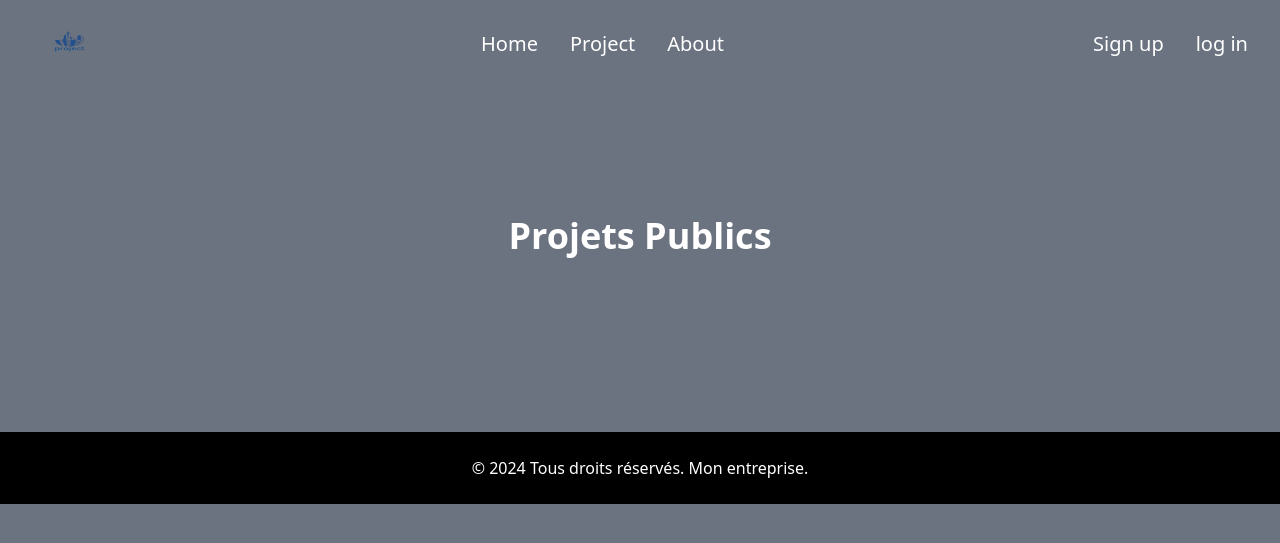
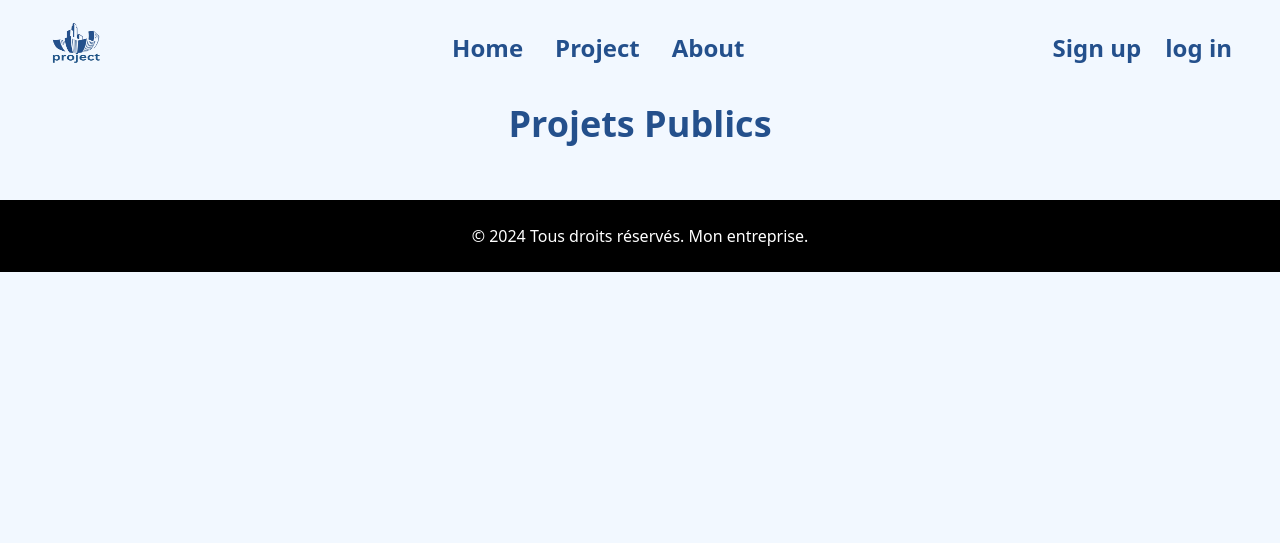
Before and after one commit to Youcode-Classe-E-2024-2025/Asmae_ELHamzaoui-project, a PHP site: page /views/publicProjects.php in a window 1280 px wide. Shown: the top 543 px of the page. Run offline with PHP 8.4, Linux system fonts and the light colour scheme; data that the repository does not hold is empty; some libraries are stand-ins or nearby versions.

Commit message:
modification dy style pour la page des projets public

```diff
--- a/views/publicProjects.php
+++ b/views/publicProjects.php
@@ -11,37 +11,49 @@ $projets = $projetController->afficherProjetsPublic();
     <title>Home</title>
     <link href="https://cdnjs.cloudflare.com/ajax/libs/font-awesome/6.0.0-beta3/css/all.min.css" rel="stylesheet">
     <script src="https://cdn.tailwindcss.com"></script>
+    <style>
+          body {
+            background-color:#f2f8ff;
+        }
+        i{
+            font-size:20px;
+        }
+        /* Déplacer le logo de 3px vers la gauche */
+        .logo {
+            transform: translateX(-20px); /* Déplace le logo de 3px vers la gauche */
+        }
+    </style>
 </head>
-<body class="font-sans bg-gray-500">
+<body>
 
     <!-- Header -->
-    <header class="mx-8">
+    <header class="mx-4">
         <div class="container flex justify-between items-center">
             <!-- Logo avec taille augmentée -->
-            <img src="images/logo.png" alt="Logo" class="h-12 w-20 logo my-5"> <!-- Ajout de la classe "logo" pour appliquer la transformation -->
+            <img src="../images/logo.png" alt="Logo" class="h-24 w-32"> <!-- Ajout de la classe "logo" pour appliquer la transformation -->
             <!-- Menu & Icons avec un espacement égal entre les éléments -->
             <div  class="flex space-x-8 items-center">
-                <a href="../index.php" class="text-white text-xl hover:text-gray-400">Home</a>
-                <a href="publicProjects.php" class="text-white text-xl hover:text-gray-400">Project</a>
-                <a href="#" class="text-white text-xl hover:text-gray-400">About</a>
+                <a href="../index.php" class="text-2xl font-bold hover:text-gray-400" style="color:#24508c">Home</a>
+                <a href="publicProjects.php" class="text-2xl font-bold hover:text-gray-400" style="color:#24508c">Project</a>
+                <a href="#" class="text-2xl font-bold hover:text-gray-400" style="color:#24508c">About</a>
             </div>
-            <div class="flex space-x-8 items-center"> <!-- Espacement égal entre les éléments -->
+            <div class="flex space-x-6 items-center mr-8"> <!-- Espacement égal entre les éléments -->
                 <!-- Icône pour l'inscription -->
-                <a href="views/direction.php" class="text-white text-xl hover:text-gray-400">
+                <a href="direction.php" class="text-2xl  hover:text-gray-400" style="color:#24508c;font-weight:600;">
                    Sign up
                 </a>
 
                 <!-- Icône pour la connexion -->
-                <a href="views/login.php" class="text-white text-xl hover:text-gray-400">
+                <a href="login.php" class="text-2xl  hover:text-gray-400" style="color:#24508c ;font-weight:600;">
                     log in
                 </a>
             </div>
         </div>
     </header>
-    <main class="py-32 bg-gradient-to-r to-indigo-600 text-white">
-        <div class="container mx-auto">
-            <h1 class="text-4xl font-bold text-center mb-12">Projets Publics</h1>
-        <div class="grid grid-cols-1 sm:grid-cols-2 md:grid-cols-3 lg:grid-cols-4 gap-8">
+    <main class="py-2 bg-gradient-to-r to-indigo-600 text-white">
+        <div class="container">
+            <h1 class="text-4xl font-bold text-center mb-12" style="color:#24508c">Projets Publics</h1>
+        <div class="grid mx-8 grid-cols-1 sm:grid-cols-2 md:grid-cols-3 lg:grid-cols-4 gap-8">
               <?php foreach($projets as $project): ?>
               <div class="max-w-sm bg-white border border-gray-200 rounded-lg shadow dark:bg-gray-800 dark:border-gray-700">
                   <a href="#">
```
